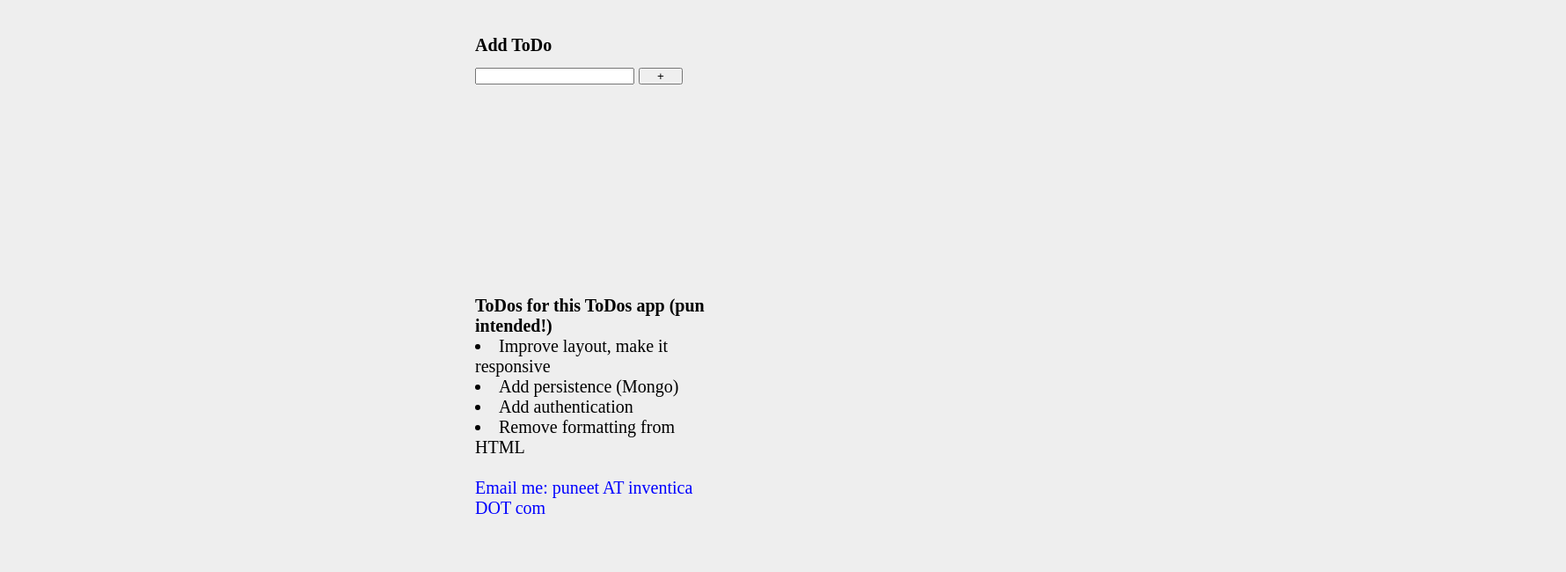
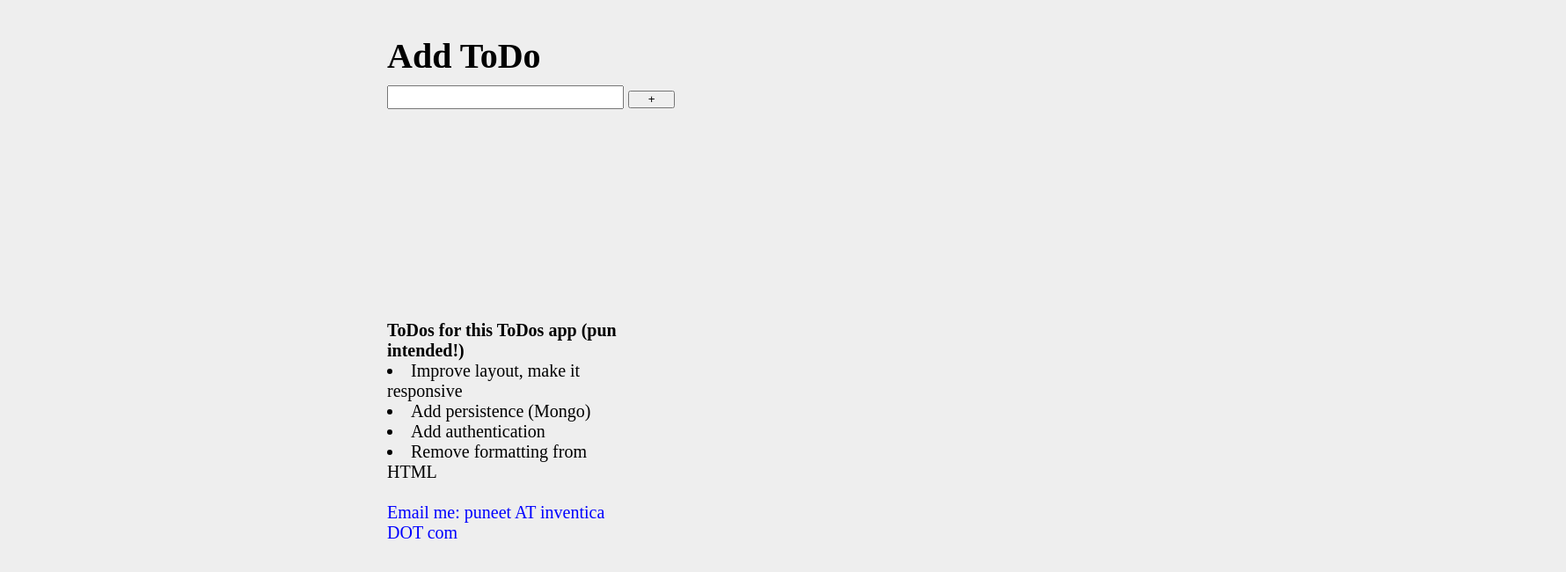
Before and after one commit to lamba/todos, a website: page client/index.html in a window 1280 px wide. Shown: the whole page at 88% size, 1780 px wide, since content can reach past the window. Drawn offline with Linux system fonts and the light colour scheme.

Commit message:
Improved layout

```diff
--- a/client/css/todos.css
+++ b/client/css/todos.css
@@ -6,15 +6,19 @@ h1,h2,h3,h4,h5,h6,p {	margin-bottom:10px; }
 ol,ul,dl {	list-style-position:inside; }
 
 /* Standard selectors */
-body {	width:100%;	height:100%; overflow:hidden;	background-color:#eee; margin-left:25em; margin-right:25em;	font-size:125%; }
+body {	width:100%;	height:100%; overflow:hidden;	background-color:#eee; margin-left:20em; margin-right:25em;	font-size:125%; }
 
 div.left { float:left; }
 
+p.title { font-size:2em; font-weight:bold; }
+
 section.todoInput {	position:relative; top:2em; left:2em; bottom:2em; right:2em; }
 
-button { width:50px; }
+input.todos { font-size:1em; }
 
-section.todos {	position:relative; top:2em;	left:2em;	bottom:2em;	right:2em; }
+button { width:4em; height:1.5em; }
+
+section.todos {	position:relative; top:3em;	left:2em;	bottom:2em;	right:2em; }
 
 div.right { float:right; margin-right:50em; }
 
--- a/client/index.html
+++ b/client/index.html
@@ -27,14 +27,15 @@
 	<main>
 		<div class="left">
 			<section class="todoInput">
-			<p><b>Add ToDo</b></p>
-			<input type="text">
+				<p class="title">Add ToDo</p>
+				<input type="text" class="todos">
 				<button>+</button>
 			</section>
 
 			<section class="todos">
 			</section>
 		</div>
+
 		<div class="right">
 			<section class="photos">
 			</section>
--- a/client/js/todos.js
+++ b/client/js/todos.js
@@ -55,9 +55,11 @@ var todos = function() {
 			$todoDiv.attr('id',sequenceInt);
 
 			$checkboxElement = $("<input type='checkbox'>");
+			$checkboxElement.css({'height':'1em', 'width':'1em'});
 
 			$labelElement = $("<label>");
 			$labelElement.text(" " + todoStr);
+			$labelElement.css({'font-size':'1em'});
 
 			$todoDiv.hide();
 
```
Lines whose indentation alone changed are shown as unchanged.
